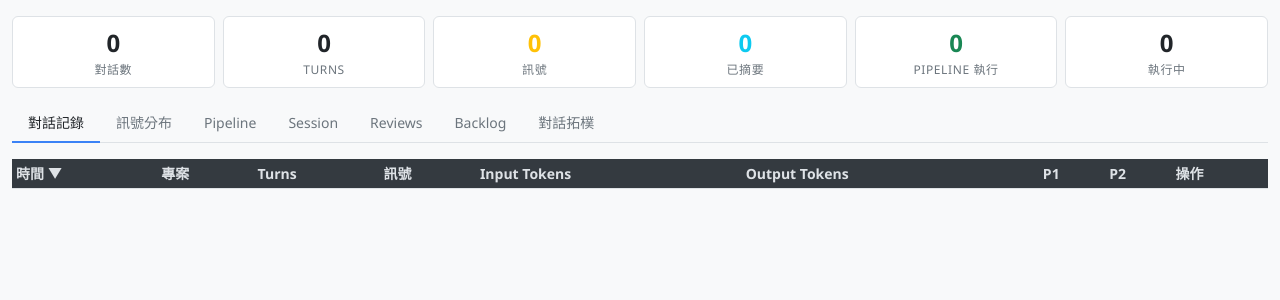
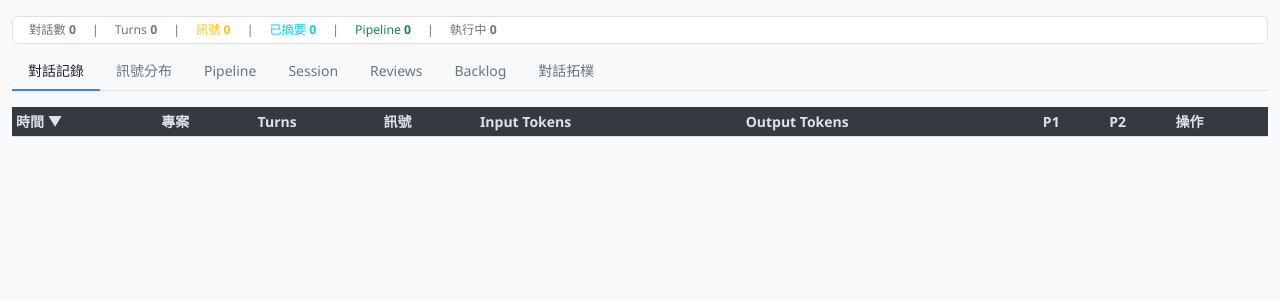
Before and after one commit to ethan-beakmask/BeakBroodNest, a Flask app: page /beakbroodnest/observe in a window 1280 px wide. Shown: the part 50-350 px from the top of the page. Run offline with Flask 3, Linux system fonts and the light colour scheme; the visitor is signed in with stand-in values (Sample User, id 1); data that the repository does not hold is empty; parts of the project's set-up code (start-up, migrations or seed data) failed here and were passed over; some libraries are stand-ins or nearby versions.

Commit message:
fix(observe): 因果鏈 UI 優化 + sidechain actor_id 誤標修正
- Trace 因果鏈 node 點選後持續顯示黃色外框高亮，換 trace 自動清除
- 統計看板扁平化為單列，節省垂直空間
- 右側 Turn 詳情面板固定 560px 寬，不折行時顯示水平 scrollbar
- 對話拓樸預設開啟「僅含 agent」filter
- fix: db_importer actor_id 判斷：sidechain agent 對話的 user turns
  應標為 cc-main（dispatcher 發出），而非 human；同步修正前端
  _resolveActor 的優先順序（actor_id 先於 role 推斷）
- backfill 歷史 1400 筆誤標記錄

Co-Authored-By: Claude Sonnet 4.6 <noreply@anthropic.com>

```diff
--- a/human_ui/static/js/beak-conversation-map-app.js
+++ b/human_ui/static/js/beak-conversation-map-app.js
@@ -22,7 +22,7 @@
             traceSummary: null,
             // trace 清單 filter & pagination
             limit: 100,
-            filterWithAgent: false,
+            filterWithAgent: true,
             filterWithCcp: false,
             filterOnlyUnanswered: false,
             filterMinTurns: 0,
--- a/human_ui/templates/observe.html
+++ b/human_ui/templates/observe.html
@@ -34,57 +34,19 @@
 
     <div class="container-fluid py-3">
 
-        <!-- Stats Cards -->
-        <div class="row g-2 mb-3">
-            <div class="col">
-                <div class="card stat-card">
-                    <div class="card-body text-center py-2">
-                        <div class="stat-value" x-text="stats.total_conversations || 0"></div>
-                        <div class="stat-label">對話數</div>
-                    </div>
-                </div>
-            </div>
-            <div class="col">
-                <div class="card stat-card">
-                    <div class="card-body text-center py-2">
-                        <div class="stat-value" x-text="stats.total_turns || 0"></div>
-                        <div class="stat-label">Turns</div>
-                    </div>
-                </div>
-            </div>
-            <div class="col">
-                <div class="card stat-card">
-                    <div class="card-body text-center py-2">
-                        <div class="stat-value text-warning" x-text="stats.total_signals || 0"></div>
-                        <div class="stat-label">訊號</div>
-                    </div>
-                </div>
-            </div>
-            <div class="col">
-                <div class="card stat-card">
-                    <div class="card-body text-center py-2">
-                        <div class="stat-value text-info" x-text="stats.total_summarized || 0"></div>
-                        <div class="stat-label">已摘要</div>
-                    </div>
-                </div>
-            </div>
-            <div class="col">
-                <div class="card stat-card">
-                    <div class="card-body text-center py-2">
-                        <div class="stat-value text-success" x-text="stats.total_pipeline_runs || 0"></div>
-                        <div class="stat-label">Pipeline 執行</div>
-                    </div>
-                </div>
-            </div>
-            <div class="col">
-                <div class="card stat-card">
-                    <div class="card-body text-center py-2">
-                        <div class="stat-value" :class="stats.running_pipelines > 0 ? 'text-danger' : ''"
-                             x-text="stats.running_pipelines || 0"></div>
-                        <div class="stat-label">執行中</div>
-                    </div>
-                </div>
-            </div>
+        <!-- Stats Bar (扁平單列) -->
+        <div class="d-flex flex-wrap align-items-center gap-3 mb-2 px-3 py-1 bg-white border rounded small">
+            <span class="text-secondary">對話數 <strong x-text="stats.total_conversations || 0"></strong></span>
+            <span class="text-secondary">|</span>
+            <span class="text-secondary">Turns <strong x-text="stats.total_turns || 0"></strong></span>
+            <span class="text-secondary">|</span>
+            <span class="text-warning">訊號 <strong x-text="stats.total_signals || 0"></strong></span>
+            <span class="text-secondary">|</span>
+            <span class="text-info">已摘要 <strong x-text="stats.total_summarized || 0"></strong></span>
+            <span class="text-secondary">|</span>
+            <span class="text-success">Pipeline <strong x-text="stats.total_pipeline_runs || 0"></strong></span>
+            <span class="text-secondary">|</span>
+            <span :class="stats.running_pipelines > 0 ? 'text-danger' : 'text-secondary'">執行中 <strong x-text="stats.running_pipelines || 0"></strong></span>
         </div>
 
         <!-- Tab Navigation -->
@@ -758,7 +720,7 @@
                                 </div>
                                 <!-- 右：Turn 詳情面板 (預設展開) -->
                                 <div class="cm-detail-panel d-flex flex-column"
-                                     style="flex:0 0 560px;height:560px;background:#fff;">
+                                     style="flex:0 0 560px;width:560px;max-width:560px;height:560px;background:#fff;overflow:hidden;">
                                     <!-- 詳情 header -->
                                     <div class="border-bottom px-2 py-1 d-flex justify-content-between align-items-start"
                                          style="flex:0 0 auto;background:#f8fafc;">
@@ -805,7 +767,7 @@
                                     </div>
                                     <!-- 詳情 body (可捲) -->
                                     <div class="px-2 py-2"
-                                         style="flex:1 1 auto;overflow:auto;min-height:0;">
+                                         style="flex:1 1 auto;overflow:auto;min-height:0;width:100%;box-sizing:border-box;">
                                         <template x-if="!selectedTurn">
                                             <div class="d-flex align-items-center justify-content-center h-100 text-secondary small">
                                                 點選左側因果鏈節點以查看內容
@@ -817,7 +779,7 @@
                                                     <details class="mb-2" open>
                                                         <summary class="small text-secondary">tool_params</summary>
                                                         <pre class="small mb-0"
-                                                             :style="'background:#f8fafc;padding:6px;border-radius:4px;overflow:auto;'
+                                                             :style="'background:#f8fafc;padding:6px;border-radius:4px;'
                                                                      + (wrapContent
                                                                         ? 'white-space:pre-wrap;word-break:break-word;overflow-wrap:anywhere;'
                                                                         : 'white-space:pre;')"
@@ -825,7 +787,7 @@
                                                     </details>
                                                 </template>
                                                 <pre class="small mb-0"
-                                                     :style="'font-family:Consolas,\'Courier New\',monospace;overflow:auto;'
+                                                     :style="'font-family:Consolas,\'Courier New\',monospace;'
                                                              + (wrapContent
                                                                 ? 'white-space:pre-wrap;word-break:break-word;overflow-wrap:anywhere;'
                                                                 : 'white-space:pre;')"
```
Also changed, not shown: scripts/db_importer.py (+6 -1 lines), human_ui/static/vendor/beak-conversation-map.js.
